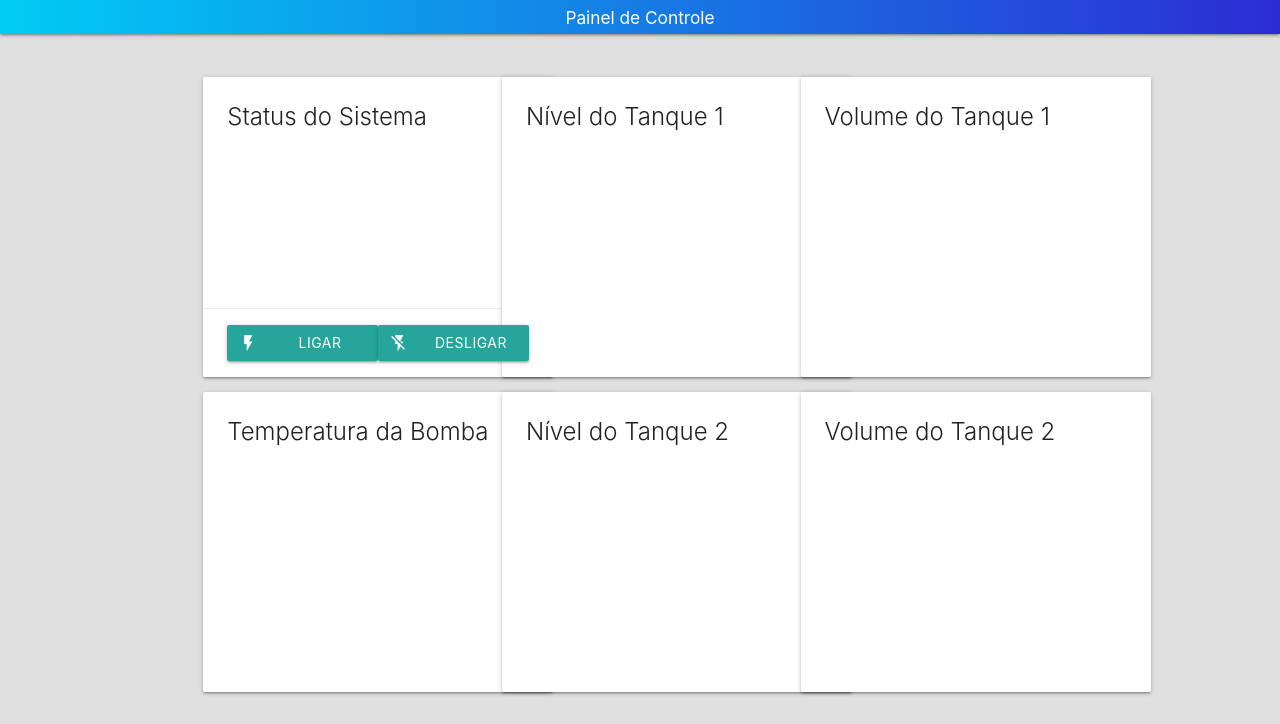
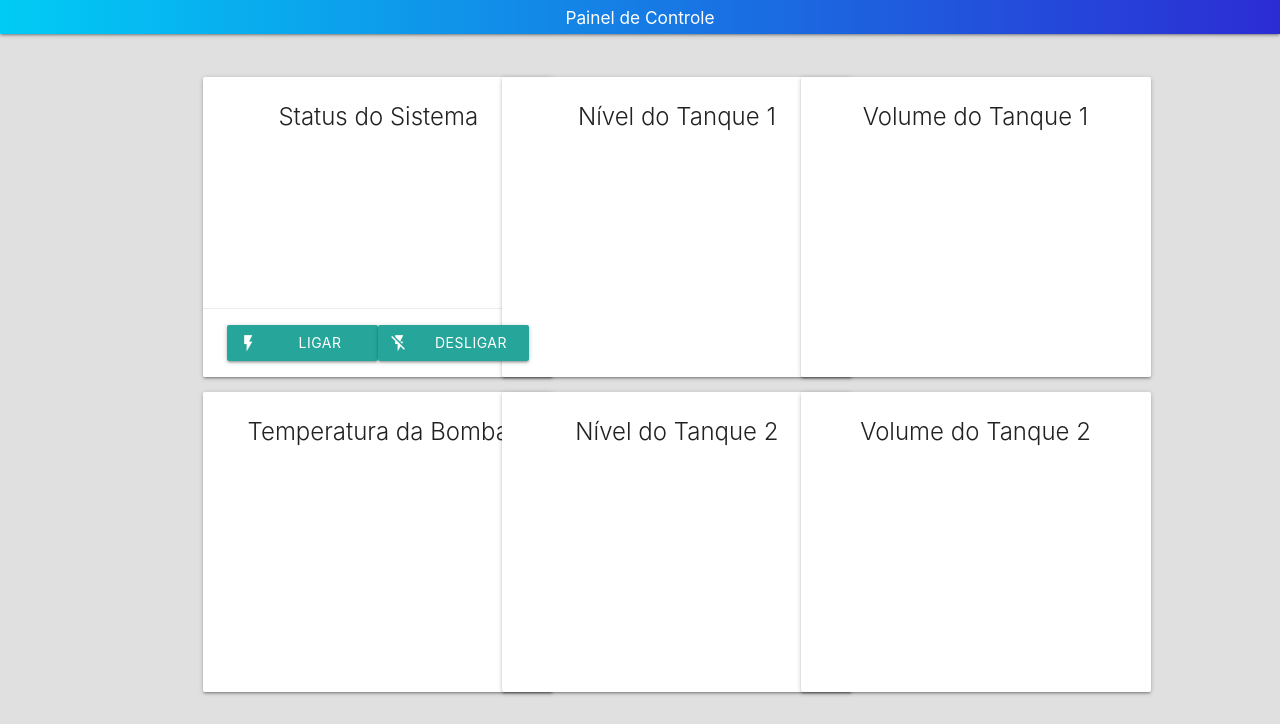
Before and after one commit to isaiasluc/SmartFazendaReal, a plain HTML site: page SFR WebApp/public/index.html in a window 1280 px wide. Shown: the part 67-791 px from the top of the page. Drawn offline with nearby package versions, Linux system fonts and the light colour scheme; no server answers.

Commit message:
Alterado cards no index e tamanho das fontes

```diff
--- a/SFR WebApp/public/index.html
+++ b/SFR WebApp/public/index.html
@@ -68,9 +68,9 @@
           <!-- CARD ON/OFF SISTEMA-->
           <div class="card small">
             <div class="card-content">
-              <span class="card-title">Status do Sistema</span>
+              <span class="card-title"><center>Status do Sistema</span></center>
               <div class="card-image center">
-                <h1 id="statusSist"></h1>
+                <br><h2 id="statusSist"></h2>
 
               </div>
             </div>
@@ -87,9 +87,9 @@
           </div>
           <div class="card small">
             <div class="card-content">
-              <span class="card-title">Temperatura da Bomba</span>
+              <span class="card-title"><center>Temperatura da Bomba</span></center>
               <div class="card-image center">
-                <h1 id="tempBomba"></h1>
+                <br><h2 id="tempBomba"></h2>
               </div>
             </div>
           </div>
@@ -100,17 +100,17 @@
           <!-- INICIO DOS CARDS DE NIVEL-->
           <div class="card small">
             <div class="card-content">
-              <span class="card-title">Nível do Tanque 1</span>
+              <span class="card-title"><center>Nível do Tanque 1</span></center>
               <div class="card-image center">
-                <h1 id="nivelT1"></h1>
+                <br><h2 id="nivelT1"></h2>
               </div>
             </div>
           </div>
           <div class="card small">
             <div class="card-content">
-              <span class="card-title">Nível do Tanque 2</span>
+              <span class="card-title"><center>Nível do Tanque 2</span></center>
               <div class="card-image center">
-                <h1 id="nivelT2"></h1>
+                <br><h2 id="nivelT2"></h2>
               </div>
             </div>
           </div>
@@ -121,17 +121,17 @@
         <div class="col s12 m4">
           <div class="card small">
             <div class="card-content">
-              <span class="card-title">Volume do Tanque 1</span>
+              <span class="card-title"><center>Volume do Tanque 1</span></center>
               <div class="card-image center">
-                <h1 id="volT1"></h1>
+                <br><h2 id="volT1"></h2>
               </div>
             </div>
           </div>
           <div class="card small">
             <div class="card-content">
-              <span class="card-title">Volume do Tanque 2</span>
+              <span class="card-title"><center>Volume do Tanque 2</span></center>
               <div class="card-image center">
-                <h1 id="volT2"></h1>
+                <br><h2 id="volT2"></h2>
               </div>
             </div>
           </div>
```
